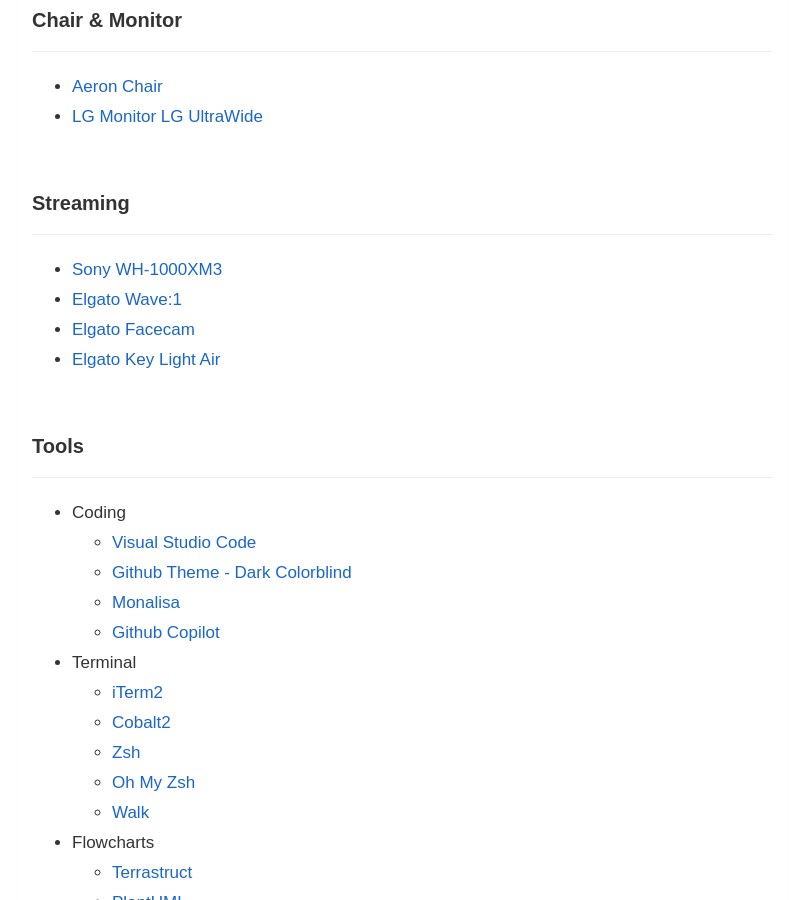
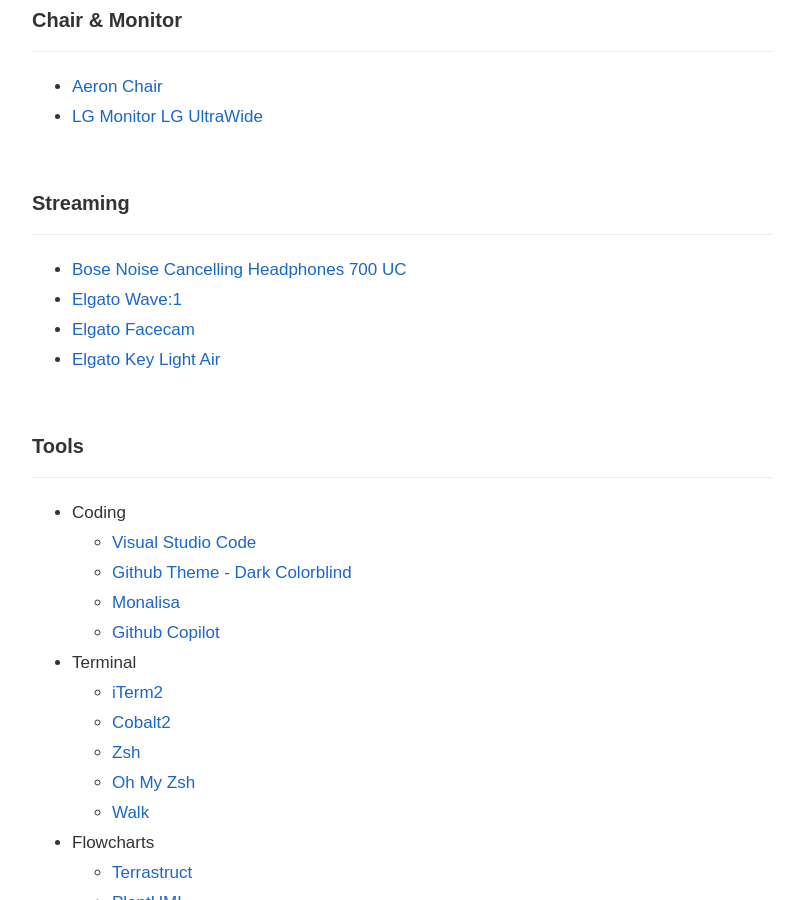
Before and after one commit to jfernancordova/jfernancordova.github.io, a Jekyll site: the page built from _posts/2023-01-05-how-i-work.md, in a window 1280 px wide and 900 px high, scrolled down 583 px. Shown: the whole window, without its empty margins (238-1041 px from the left). Built offline with Jekyll 4.4.1, drawn with Linux system fonts in a browser that asks for light colours; nearby versions of some CDN libraries; comment, search, counter and statistics services are not loaded.

Commit message:
Update 2023-01-05-how-i-work.md

```diff
--- a/_posts/2023-01-05-how-i-work.md
+++ b/_posts/2023-01-05-how-i-work.md
@@ -29,7 +29,7 @@
 
 ## Streaming
 ---
-- [Sony WH-1000XM3](https://www.sony.com/electronics/support/wireless-headphones-bluetooth-headphones/wh-1000xm3)
+- [Bose Noise Cancelling Headphones 700 UC](https://www.bose.com/p/bose-noise-cancelling-headphones-700-uc/NC700UC-HEADPHONEARN.html)
 - [Elgato Wave:1](https://help.elgato.com/hc/en-us/articles/360044715492-Elgato-Wave-1-Product-Trailer-Video-)
 - [Elgato Facecam](https://www.elgato.com/us/en/p/facecam)
 - [Elgato Key Light Air](https://www.elgato.com/us/en/p/key-light-air)
```
